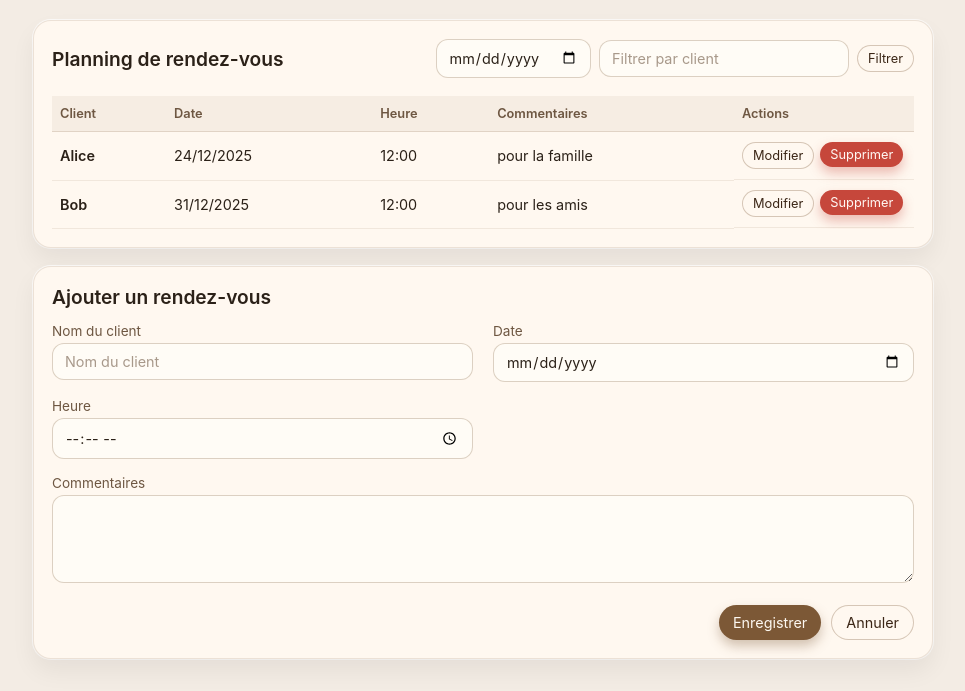
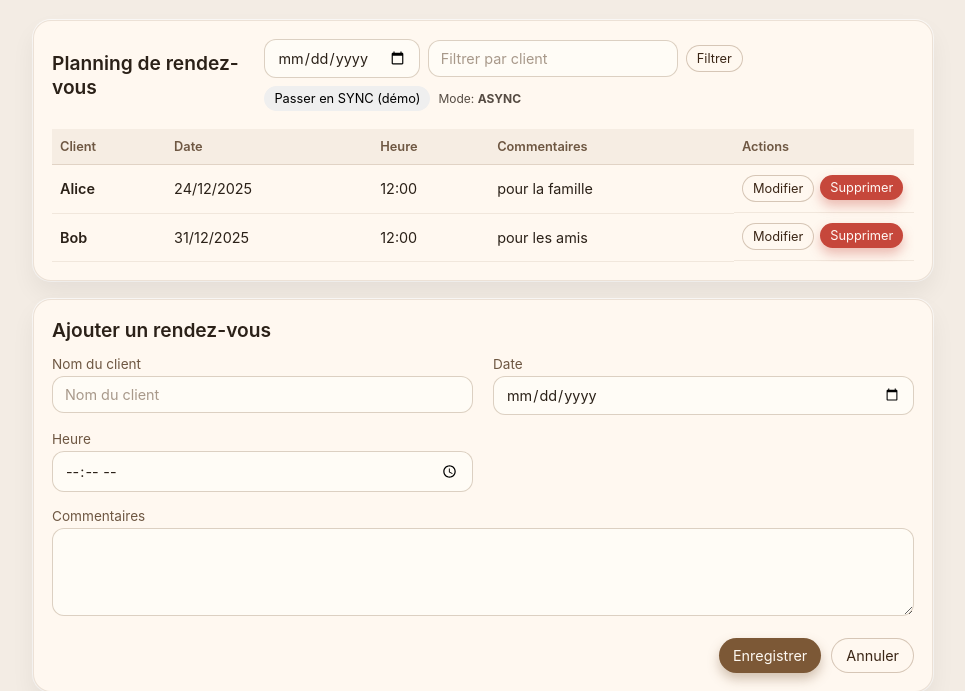
Before and after one commit to esig-ge/comp-tences-poums13, a Django app: page / in a window 1280 px wide. Shown: the part 56-747 px from the top of the page, without its empty margins (157-1122 px from the left). Run offline with Django 5.2, Linux system fonts and the light colour scheme; data comes from the database, SQL or seed files in the repository.

Commit message:
ajt btn sync async
Added buttons for toggling async/sync mode in the blog template.

```diff
--- a/blog/templates/blog/index.html
+++ b/blog/templates/blog/index.html
@@ -26,6 +26,14 @@
                 <button type="button" class="btn small ghost" id="refresh-ajax">
                     Filtrer
                 </button>
+
+                <!-- NOUVEAU: toggle async/sync + label -->
+                <button type="button" class="btn small" id="toggle-async-sync">
+                    Passer en SYNC (démo)
+                </button>
+                <span style="font-size:12px; opacity:.8;">
+                    Mode: <strong id="mode-label">ASYNC</strong>
+                </span>
             </div>
         </div>
 
```
